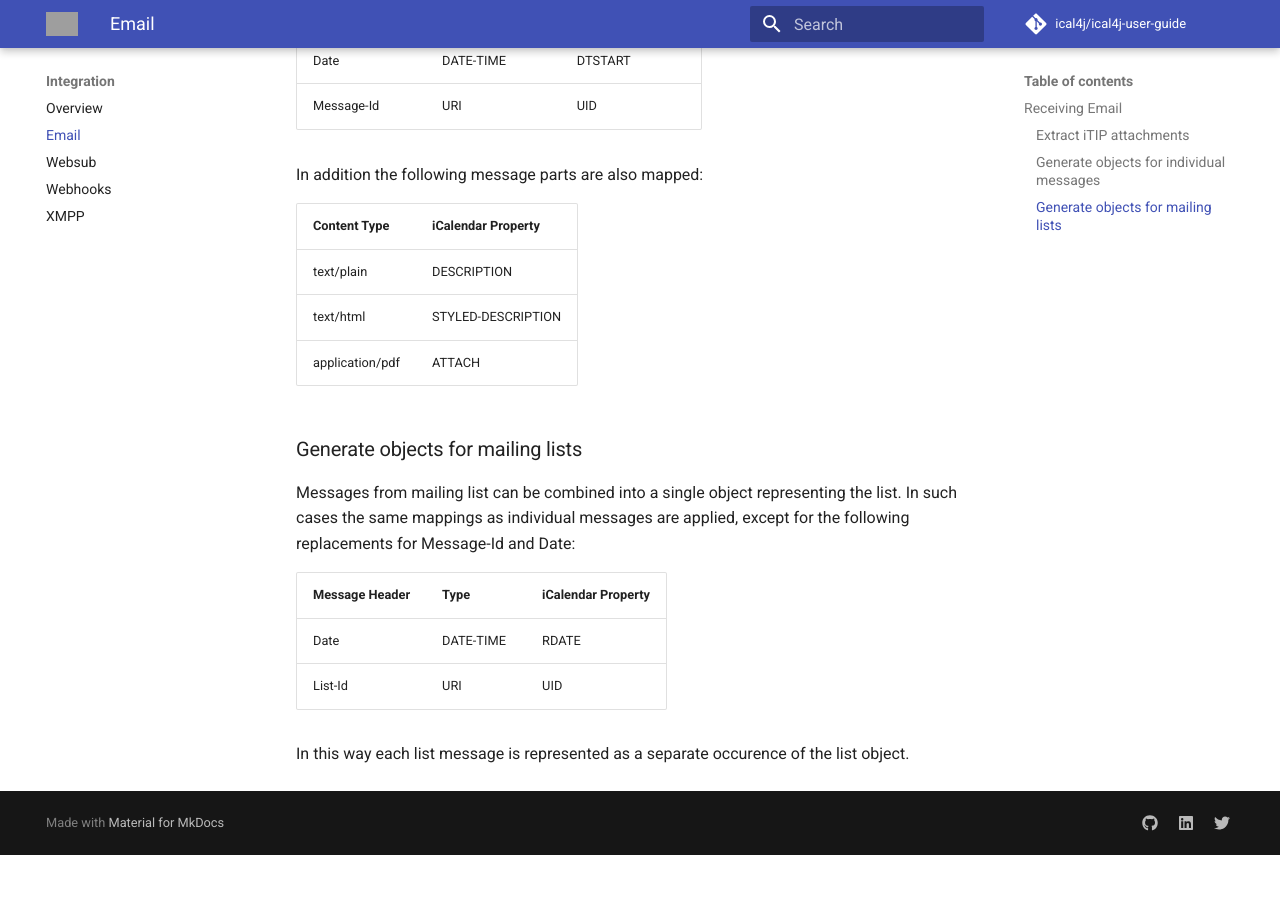
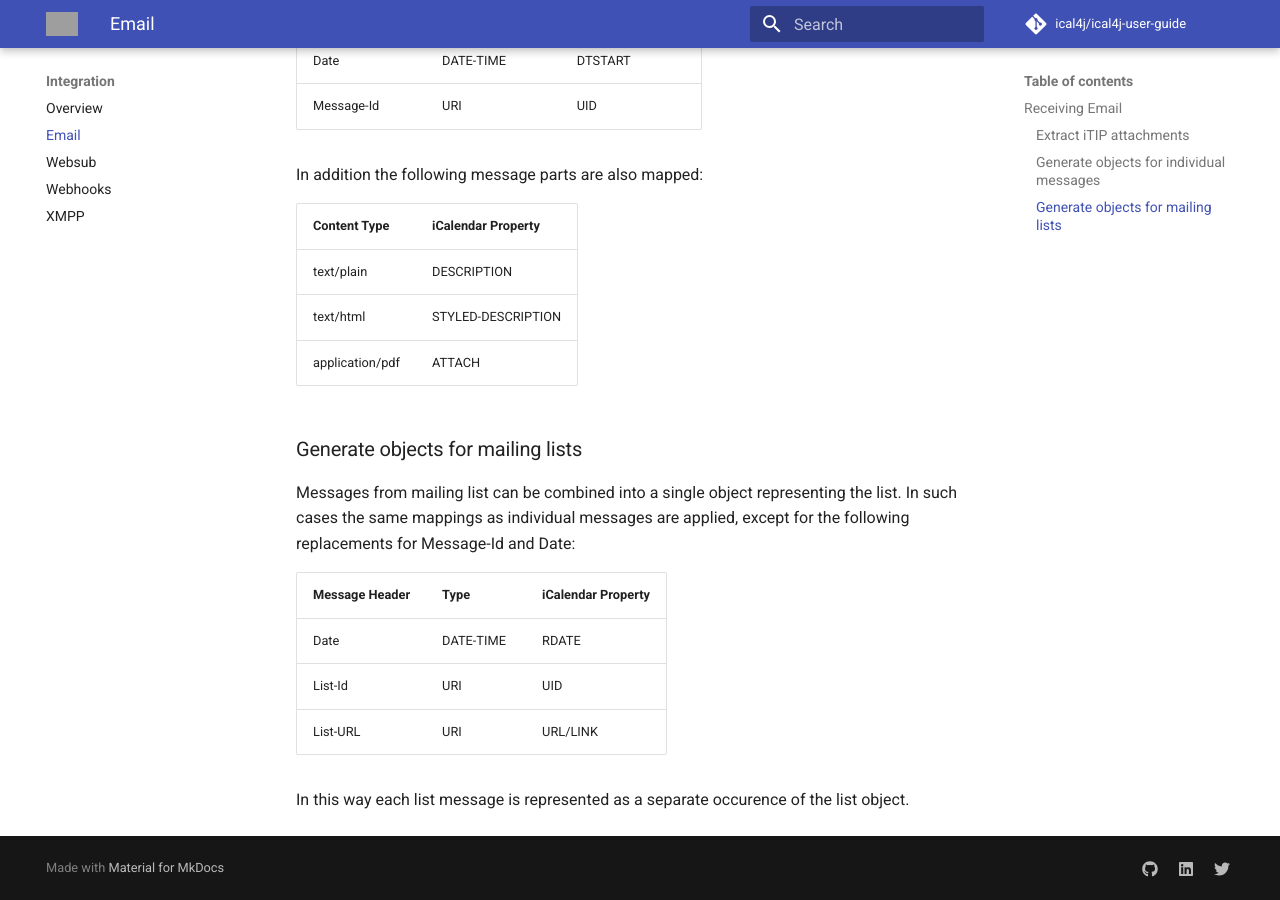
Before and after one commit to ical4j/ical4j-user-guide, an MkDocs documentation site: the page built from docs/integration/email.md, in a window 1280 px wide and 900 px high, scrolled down 950 px. Built offline with MkDocs 1.6.1 and Material for MkDocs 9.7.7, drawn with Linux system fonts in a browser that asks for light colours; comment, search, counter and statistics services are not loaded; before the commit the page ends 1805 px from its top, so only the background shows below that; grey boxes are pictures that could not be loaded.

Commit message:
Update email.md

```diff
--- a/docs/integration/email.md
+++ b/docs/integration/email.md
@@ -47,5 +47,6 @@ as individual messages are applied, except for the following replacements for Me
 |----------------|------|--------------------|
 | Date           | DATE-TIME | RDATE |
 | List-Id     | URI      | UID |
+| List-URL | URI | URL/LINK |
 
 In this way each list message is represented as a separate occurence of the list object.
```
